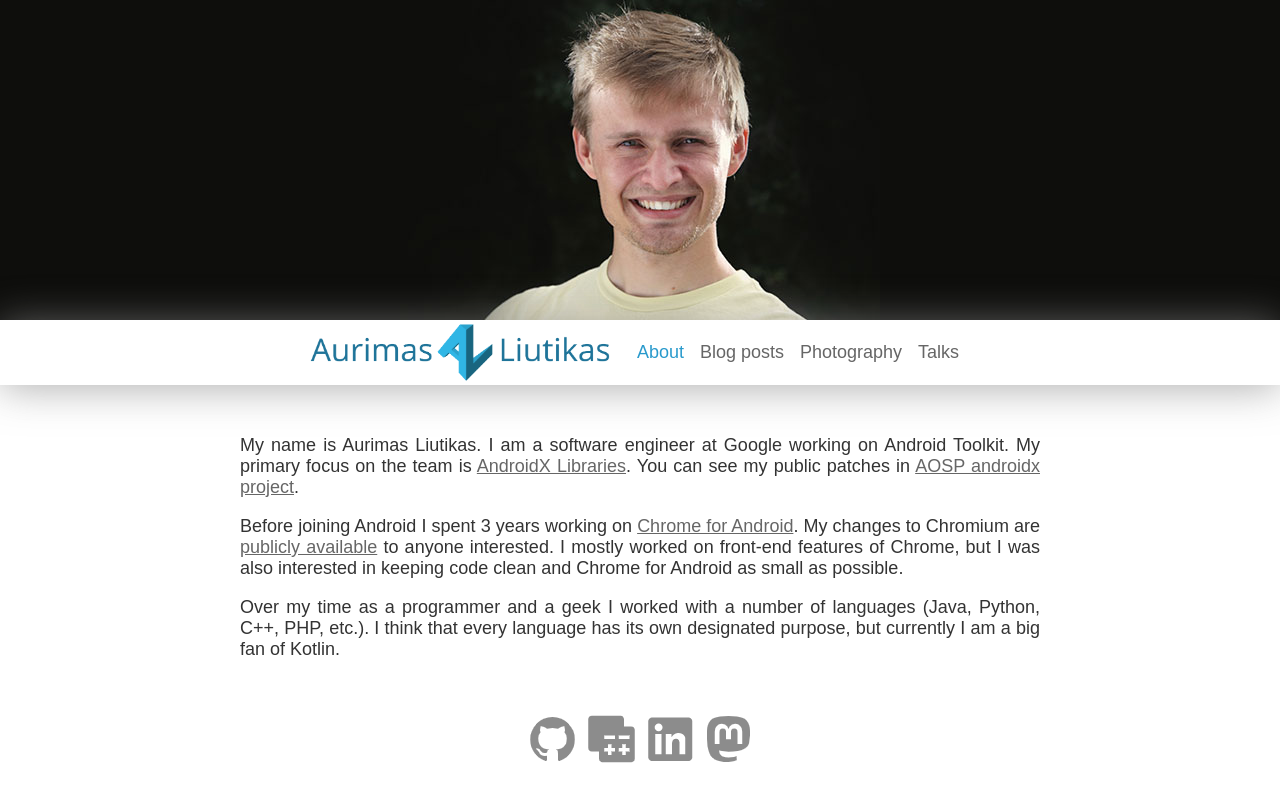
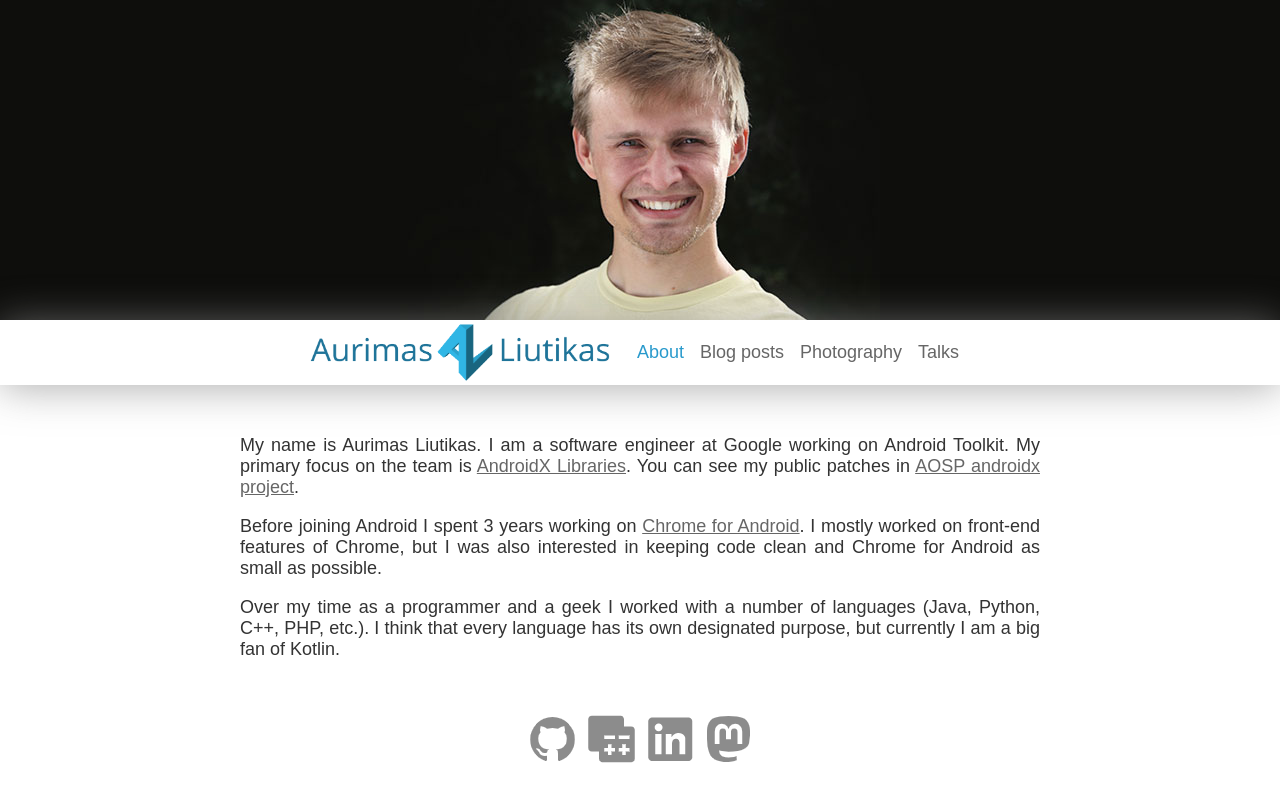
Before and after one commit to liutikas/liutikas.github.io, a Jekyll site: the page built from index.md, in a window 1280 px wide. Shown: the top 802 px of the page. Built offline with Jekyll 4.4.1, drawn with Linux system fonts in a browser that asks for light colours.

Commit message:
Update index.md

```diff
--- a/index.md
+++ b/index.md
@@ -5,6 +5,6 @@ title: About
 
 My name is Aurimas Liutikas. I am a software engineer at Google working on Android Toolkit. My primary focus on the team is [AndroidX Libraries](https://developer.android.com/jetpack). You can see my public patches in [AOSP androidx project](https://android.googlesource.com/platform/frameworks/support/).
 
-Before joining Android I spent 3 years working on [Chrome for Android](https://play.google.com/store/apps/details?id=com.android.chrome). My changes to Chromium are [publicly available](https://codereview.chromium.org/user/aurimas@chromium.org) to anyone interested. I mostly worked on front-end features of Chrome, but I was also interested in keeping code clean and Chrome for Android as small as possible.
+Before joining Android I spent 3 years working on [Chrome for Android](https://play.google.com/store/apps/details?id=com.android.chrome). I mostly worked on front-end features of Chrome, but I was also interested in keeping code clean and Chrome for Android as small as possible.
 
 Over my time as a programmer and a geek I worked with a number of languages (Java, Python, C++, PHP, etc.). I think that every language has its own designated purpose, but currently I am a big fan of Kotlin.
```
